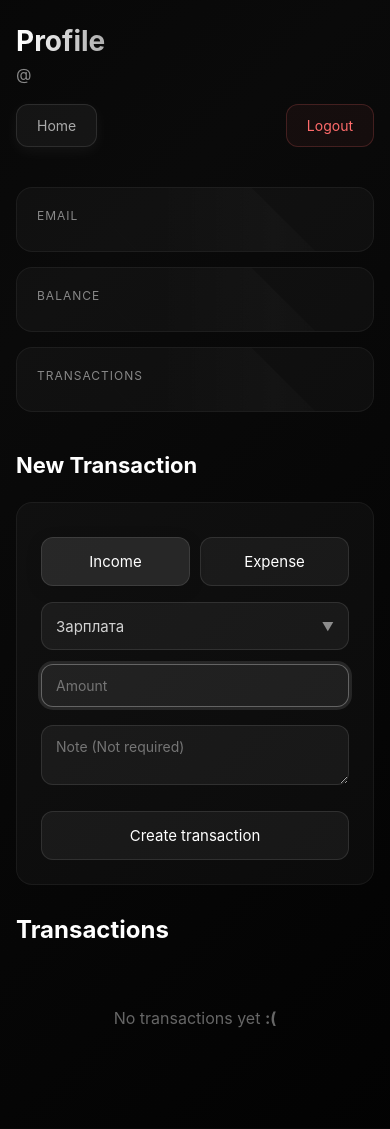
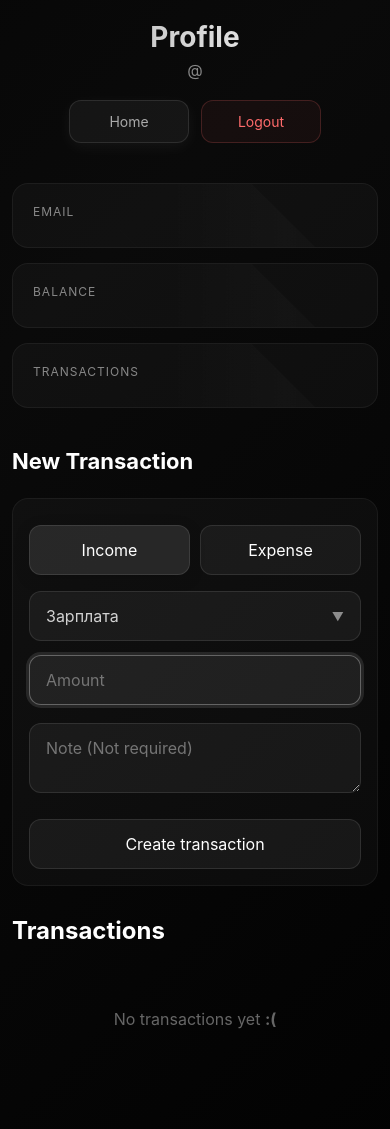
Before and after one commit to awt1k-dev/Finance-Tracker, a Flask app: template templates/profile.html in a window 390 px wide. Before the commit the page ends 1028 px from the top, so only its background shows below. Run offline with Flask 3, Linux system fonts and the light colour scheme; the template is opened without the code that fills it, so the values that code supplies are empty.

Commit message:
profile styling

```diff
--- a/app.py
+++ b/app.py
@@ -152,6 +152,7 @@ def profile():
     transactions_count = len(user_transactions) if user_transactions else 0
     user_data = database.get_user_for_profile(session.get("user_id"))
     user_role = database.get_user_role(session.get("user_id"))
+
     return render_template("profile.html", user_data=user_data, transactions=user_transactions, transactions_count=transactions_count, role=user_role)
 
 # Clear session
--- a/static/styles/profile_style.css
+++ b/static/styles/profile_style.css
@@ -1,8 +1,12 @@
+/* =========================================
+   1. BASE & RESET
+   ========================================= */
 * {
     margin: 0;
     padding: 0;
     box-sizing: border-box;
     font-family: -apple-system, BlinkMacSystemFont, "Segoe UI", Roboto, sans-serif;
+    -webkit-tap-highlight-color: transparent;
 }
 
 html {
@@ -121,7 +139,16 @@ body {
     animation: fadeInUp 0.8s cubic-bezier(0.2, 0.8, 0.2, 1);
 }
 
-/* ================= HEADER ================= */
+.content {
+    display: grid;
+    grid-template-columns: 2fr 1fr;
+    gap: 40px;
+    animation: fadeInUp 0.6s ease 0.8s both;
+}
+
+/* =========================================
+   5. HEADER
+   ========================================= */
 .profile-header {
     display: flex;
     justify-content: space-between;
@@ -279,17 +292,12 @@ body {
     font-weight: 600;
     color: #ff6b6b;
     animation: pulse 2s infinite;
+    transition: transform 0.3s ease;
 }
 
-/* ================= LAYOUT ================= */
-.content {
-    display: grid;
-    grid-template-columns: 2fr 1fr;
-    gap: 40px;
-    animation: fadeInUp 0.6s ease 0.8s both;
-}
-
-/* ================= TRANSACTIONS ================= */
+/* =========================================
+   7. TRANSACTIONS TABLE
+   ========================================= */
 .transactions h2 {
     font-size: 24px;
     margin-bottom: 24px;
@@ -423,6 +410,7 @@ tr.expense td:nth-child(2)::before {
 
 .transaction-form input,
 .transaction-form textarea {
+    width: 100%; /* Убедимся, что инпуты не вылезают */
     padding: 14px 16px;
     border-radius: 12px;
     border: 1px solid rgba(255, 255, 255, 0.1);
@@ -775,27 +676,27 @@ input[type="number"] {
 
     .profile-header {
         flex-direction: column;
-        align-items: flex-start;
+        align-items: stretch;
         gap: 20px;
+        text-align: center;
     }
 
     .header-actions {
-        align-self: stretch;
-        justify-content: space-between;
+        flex-wrap: wrap;
+        justify-content: center;
     }
 
     .action-btn {
         flex: 1;
+        min-width: 120px;
     }
 
     .stats {
         flex-direction: column;
-        gap: 15px;
     }
 
     .stat-card {
         width: 100%;
-        min-width: unset;
     }
 
     th, td {
@@ -803,17 +704,24 @@ input[type="number"] {
         font-size: 13px;
     }
 
+    /* Исправление формы на мобильных */
+    .transaction-form input,
+    .transaction-form textarea,
     .custom-select__trigger {
-        min-height: 48px;
-        padding: 12px 14px;
+        font-size: 16px; /* Защита от зума на iOS */
     }
 
-    .custom-option {
-        padding: 12px 14px;
+    .custom-select__trigger {
+        min-height: 50px;
     }
 }
 
+/* Маленькие экраны (iPhone SE и т.д.) - исправление 480px */
 @media (max-width: 480px) {
+    .container {
+        padding: 20px 12px 60px; /* Уменьшили боковые отступы контейнера */
+    }
+
     .profile-header h1 {
         font-size: 28px;
     }
@@ -826,21 +734,20 @@ input[type="number"] {
         font-size: 20px;
     }
 
-    .transaction-form input,
-    .transaction-form textarea {
-        padding: 12px 14px;
-        font-size: 14px;
+    /* Делаем форму компактнее на маленьких экранах */
+    .transaction-form {
+        padding: 16px;
     }
 
     .transaction-form button {
         padding: 14px;
-        font-size: 15px;
     }
 
+    /* Уведомления на весь экран */
     .notifications {
-        left: 16px;
-        right: 16px;
-        top: 16px;
+        left: 12px;
+        right: 12px;
+        top: 12px;
         align-items: stretch;
     }
 
```
Also changed, not shown: other parts of static/styles/profile_style.css (+142 -272 lines).
